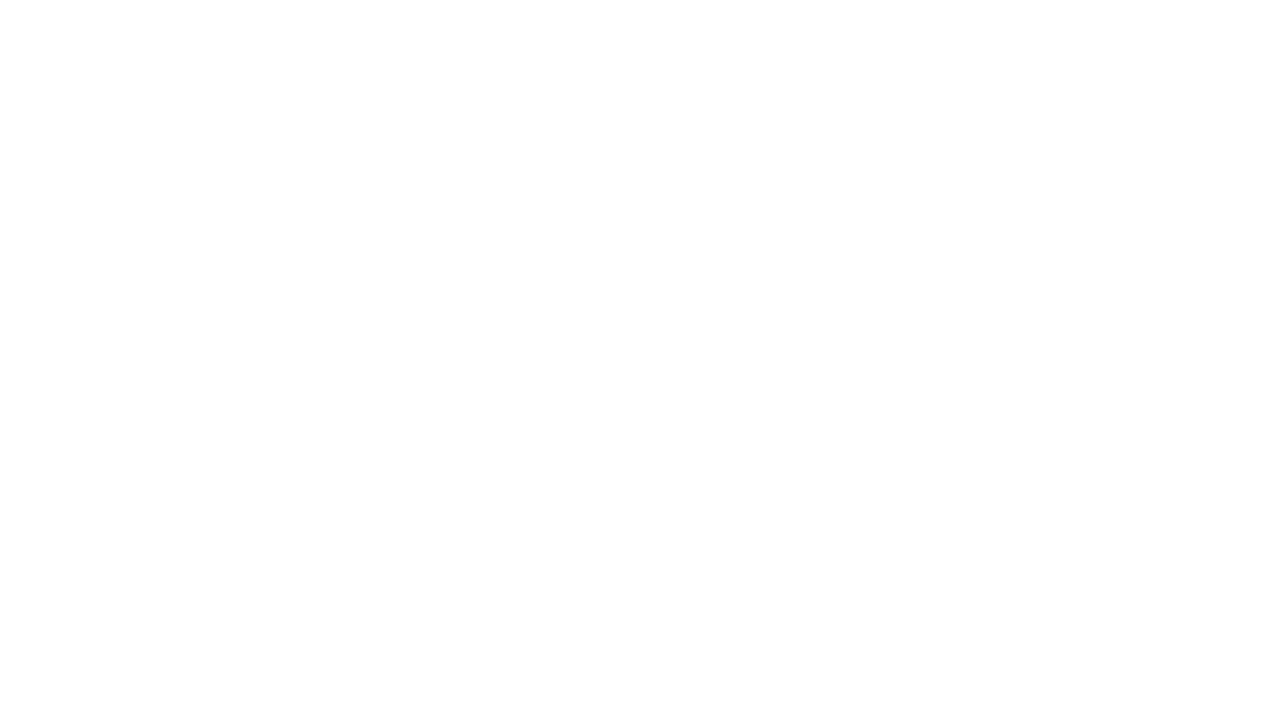
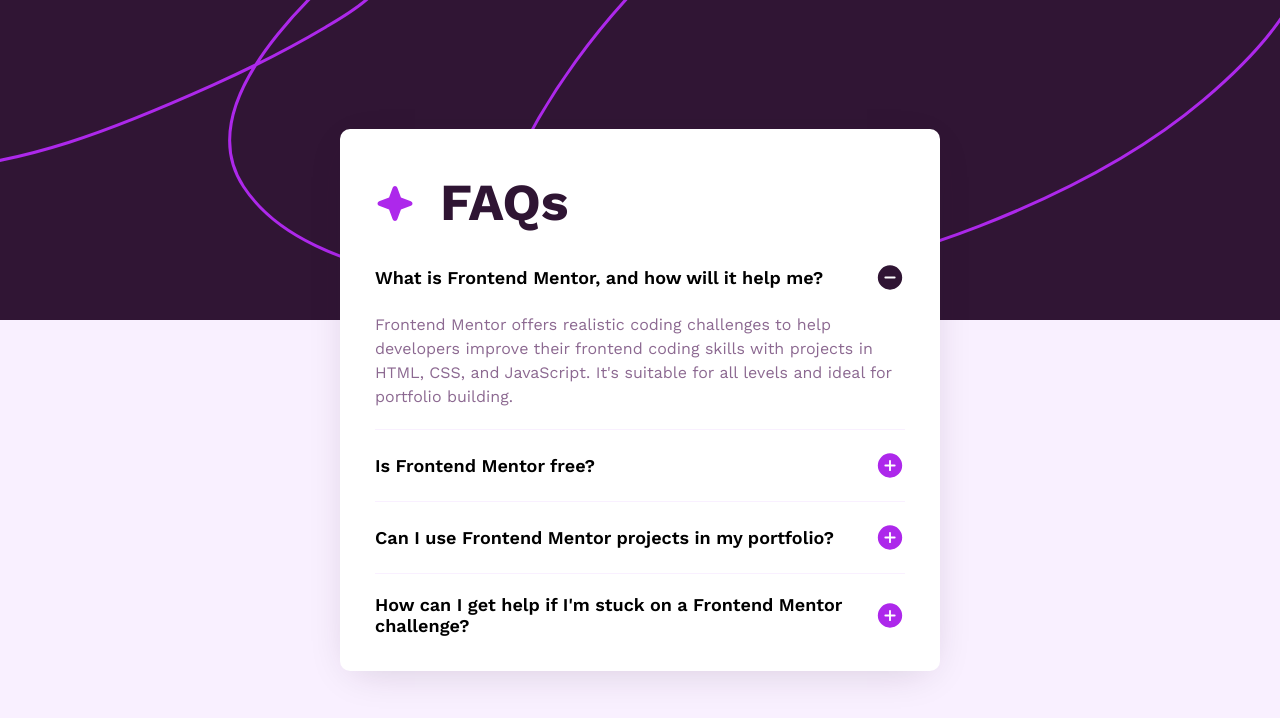
Before and after one commit to logic23dev/faq-accordion, a plain HTML site: page index.html in a window 1280 px wide. Drawn offline with Linux system fonts and the light colour scheme.

Commit message:
upload solution

```diff
--- a/css/style.css
+++ b/css/style.css
@@ -48,6 +48,110 @@ select {
 
 body {
   min-height: 100vh;
-  font-size: 16px;
+  font-family: var(--ff-work-sans);
+  font-size: 1rem;
+  font-weight: var(--fw-400);
+  color: var(--clr-dark-purple);
   line-height: 1.5;
+  background: var(--clr-light-pink) url(../images/background-pattern-mobile.svg)
+    repeat-x top;
+  display: flex;
+  justify-content: center;
+  align-items: center;
 }
+
+.accordion {
+  max-width: 20.3125rem;
+  background-color: var(--clr-white);
+  border-radius: 0.625rem;
+  padding: 1.5625rem;
+  box-shadow: 0 0.5625rem 2.5rem -0.8125rem hsla(292, 42%, 14%, 0.2);
+}
+
+.accordion-title {
+  display: flex;
+  align-items: center;
+  gap: 1.5625rem;
+  margin-bottom: 1.25rem;
+}
+
+.accordion-title img {
+  width: 1.5rem;
+  height: auto;
+}
+
+.accordion-title p {
+  font-size: 2rem;
+  font-weight: var(--fw-700);
+}
+
+.accordion-main {
+  list-style: none;
+}
+
+.accordion-main li:not(:last-child) {
+  border-bottom: 0.0625rem solid var(--clr-light-pink);
+}
+
+.accordion-btn {
+  font-weight: var(--fw-600);
+  border: none;
+  background-color: transparent;
+  cursor: pointer;
+  display: flex;
+  justify-content: space-between;
+  align-items: center;
+  text-align: left;
+  text-wrap: balance;
+  width: 100%;
+  transition: 0.2s;
+  margin-top: 1.25rem;
+  margin-bottom: 1.25rem;
+}
+
+.accordion-btn:hover {
+  color: hsl(281, 83%, 54%);
+}
+
+.accordion-main li:last-child .accordion-btn {
+  margin-bottom: 0;
+}
+
+.accordion-answer p {
+  font-size: 0.875rem;
+  color: var(--clr-grayish-purple);
+  margin-bottom: 1.25rem;
+}
+
+.accordion-main li:last-child .accordion-answer p {
+  margin-top: 1.25rem;
+  margin-bottom: 0;
+}
+
+@media screen and (min-width: 48rem) {
+  body {
+    background-image: url(../images/background-pattern-desktop.svg);
+  }
+
+  .accordion-title img {
+    width: 2.5rem;
+  }
+
+  .accordion-title p {
+    font-size: 3.25rem;
+  }
+
+  .accordion {
+    max-width: 37.5rem;
+    padding: 2.1875rem;
+  }
+
+  .accordion-btn {
+    font-size: 1.125rem;
+    text-wrap: initial;
+  }
+
+  .accordion-answer p {
+    font-size: 1rem;
+  }
+}
--- a/index.html
+++ b/index.html
@@ -12,5 +12,86 @@
     />
     <link rel="stylesheet" href="css/style.css" />
   </head>
-  <body></body>
+  <body>
+    <main>
+      <div class="accordion">
+        <div class="accordion-title">
+          <img src="images/icon-star.svg" alt="" />
+          <p>FAQs</p>
+        </div>
+        <ul class="accordion-main">
+          <li>
+            <button
+              class="accordion-btn js-accordion-btn"
+              aria-expanded="true"
+              aria-controls="answer1"
+            >
+              What is Frontend Mentor, and how will it help me?
+              <img src="images/icon-minus.svg" alt="" aria-hidden="true" />
+            </button>
+            <div class="accordion-answer" id="answer1">
+              <p>
+                Frontend Mentor offers realistic coding challenges to help
+                developers improve their frontend coding skills with projects in
+                HTML, CSS, and JavaScript. It's suitable for all levels and
+                ideal for portfolio building.
+              </p>
+            </div>
+          </li>
+          <li>
+            <button
+              class="accordion-btn js-accordion-btn"
+              aria-expanded="false"
+              aria-controls="answer2"
+            >
+              Is Frontend Mentor free?
+              <img src="images/icon-plus.svg" alt="" aria-hidden="true" />
+            </button>
+            <div class="accordion-answer" id="answer2" hidden>
+              <p>
+                Yes, Frontend Mentor offers both free and premium coding
+                challenges, with the free option providing access to a range of
+                projects suitable for all skill levels.
+              </p>
+            </div>
+          </li>
+          <li>
+            <button
+              class="accordion-btn js-accordion-btn"
+              aria-expanded="false"
+              aria-controls="answer3"
+            >
+              Can I use Frontend Mentor projects in my portfolio?
+              <img src="images/icon-plus.svg" alt="" aria-hidden="true" />
+            </button>
+            <div class="accordion-answer" id="answer3" hidden>
+              <p>
+                Yes, you can use projects completed on Frontend Mentor in your
+                portfolio. It's an excellent way to showcase your skills to
+                potential employers!
+              </p>
+            </div>
+          </li>
+          <li>
+            <button
+              class="accordion-btn js-accordion-btn"
+              aria-expanded="false"
+              aria-controls="answer4"
+            >
+              How can I get help if I'm stuck on a Frontend Mentor challenge?
+              <img src="images/icon-plus.svg" alt="" aria-hidden="true" />
+            </button>
+            <div class="accordion-answer" id="answer4" hidden>
+              <p>
+                The best place to get help is inside Frontend Mentor's Discord
+                community. There's a help channel where you can ask questions
+                and seek support from other community members.
+              </p>
+            </div>
+          </li>
+        </ul>
+      </div>
+    </main>
+    <script src="js/script.js"></script>
+  </body>
 </html>
--- /dev/null
+++ b/js/script.js
@@ -0,0 +1,19 @@
+const buttons = document.querySelectorAll('.js-accordion-btn');
+
+buttons.forEach(button => {
+  button.addEventListener('click', () => {
+    const isExpanded = button.getAttribute('aria-expanded') === 'true';
+    button.setAttribute('aria-expanded', !isExpanded);
+
+    const answer = button.nextElementSibling;
+    const buttonIcon = button.firstElementChild;
+
+    if (!isExpanded) {
+      answer.removeAttribute('hidden');
+      buttonIcon.src = 'images/icon-minus.svg';
+    } else {
+      answer.setAttribute('hidden', '');
+      buttonIcon.src = 'images/icon-plus.svg';
+    }
+  });
+});
```
